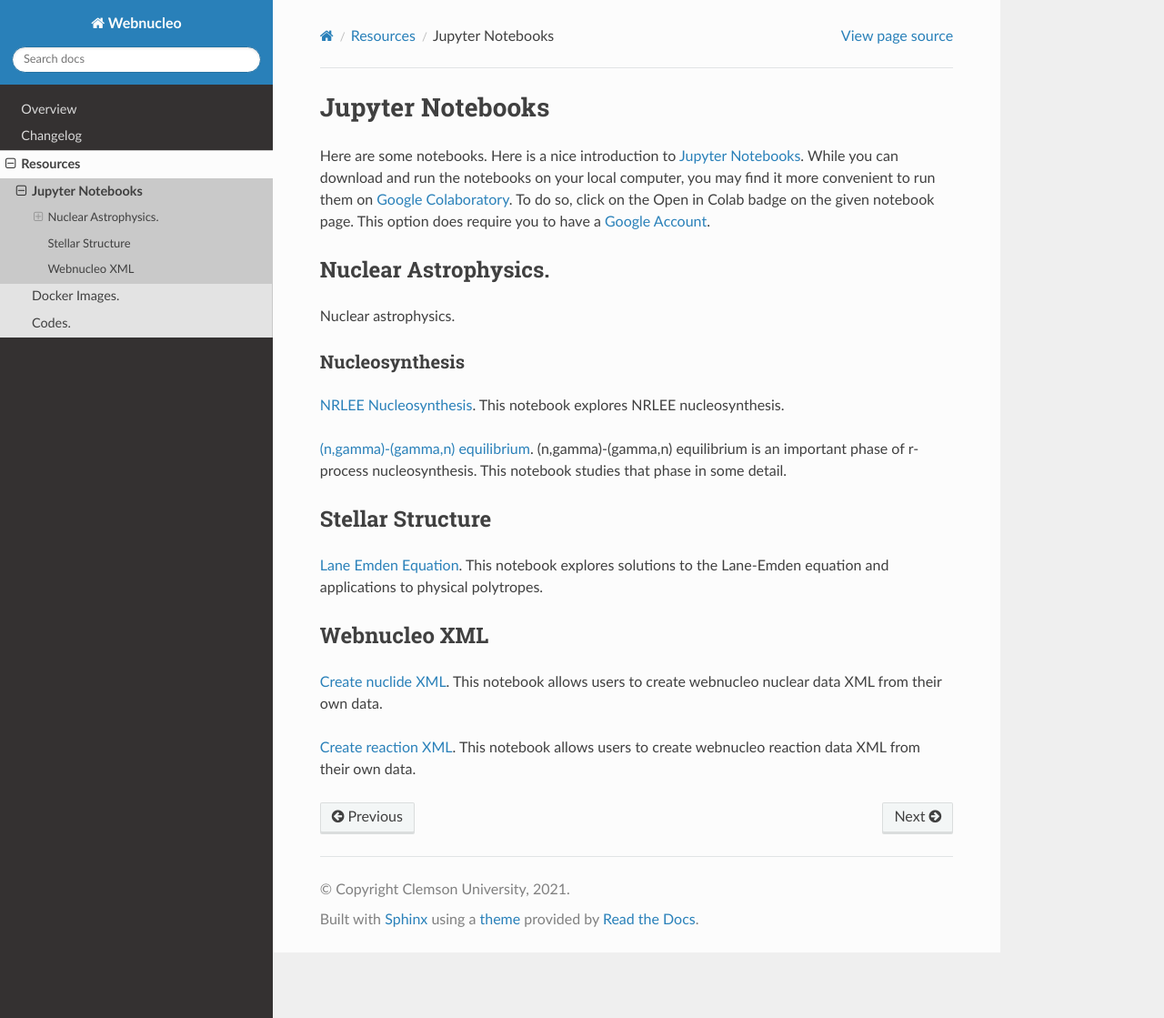
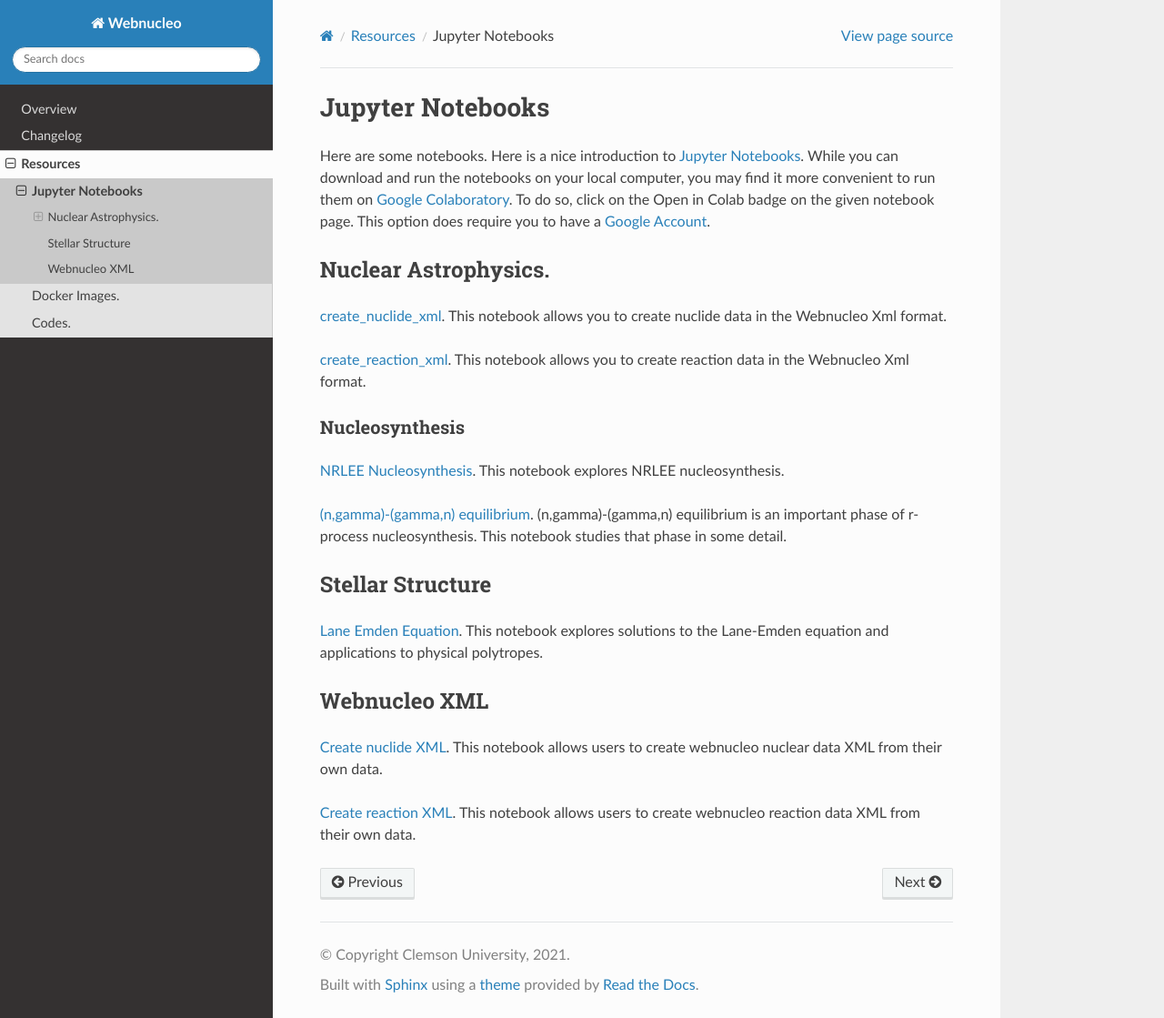
Before and after one commit to webnucleo-org/webnucleo, a Sphinx documentation site: the page built from doc/source/jupyter_notebooks.rst, in a window 1280 px wide and 1119 px high. Shown: the whole window at 91% size. Built offline with Sphinx 7.4.7 and the Read the Docs theme 2.0.0, drawn with Linux system fonts in a browser that asks for light colours.

Commit message:
Add two notebook links.

```diff
--- a/doc/source/jupyter_notebooks.rst
+++ b/doc/source/jupyter_notebooks.rst
@@ -14,7 +14,13 @@ This option does require you to have a
 Nuclear Astrophysics.
 ---------------------
 
-Nuclear astrophysics.
+`create_nuclide_xml <https://github.com/mbradle/create_nuclide_xml>`_.
+This notebook allows you to create nuclide data in the Webnucleo Xml
+format.
+
+`create_reaction_xml <https://github.com/mbradle/create_reaction_xml>`_.
+This notebook allows you to create reaction data in the Webnucleo Xml
+format.
 
 Nucleosynthesis
 ...............
```
